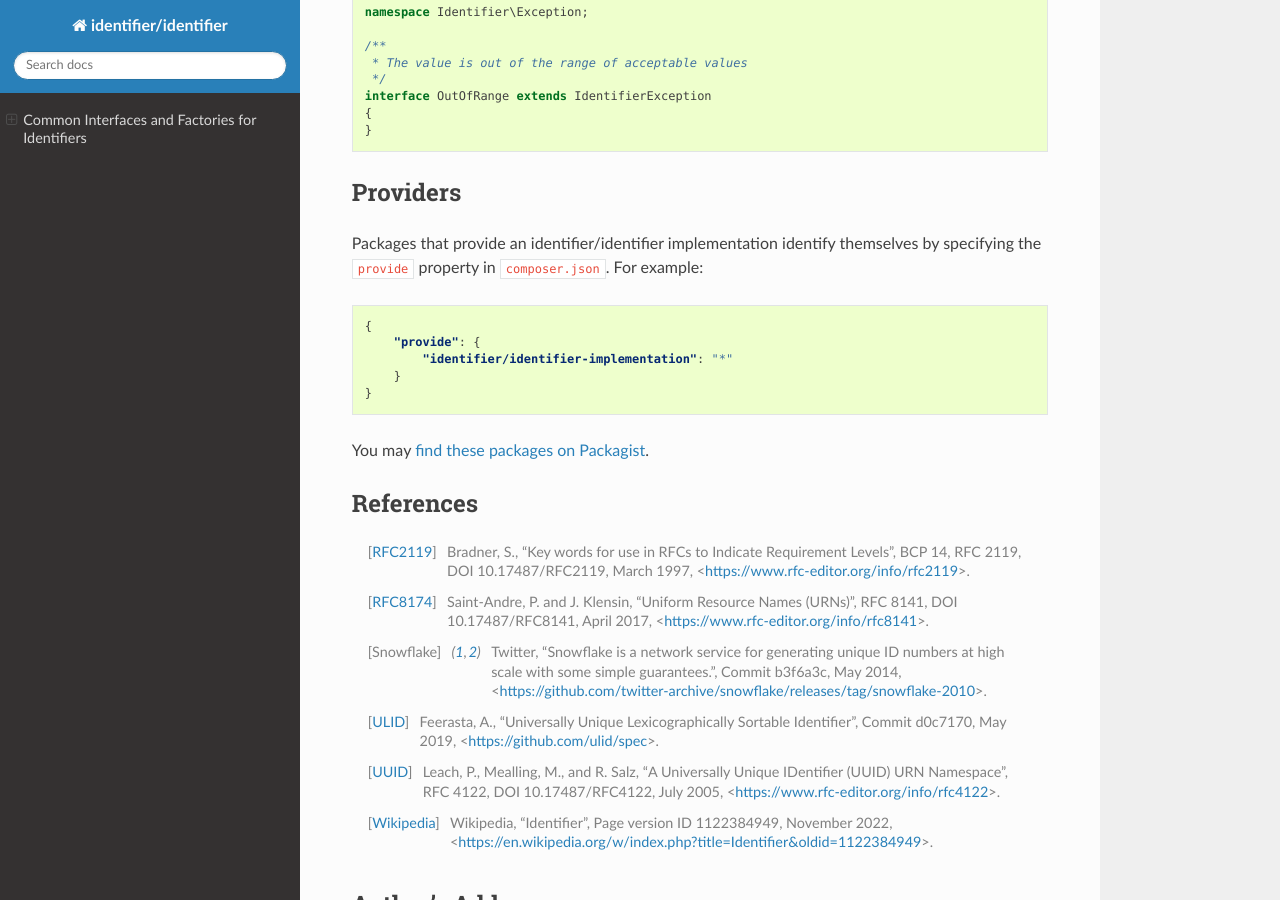
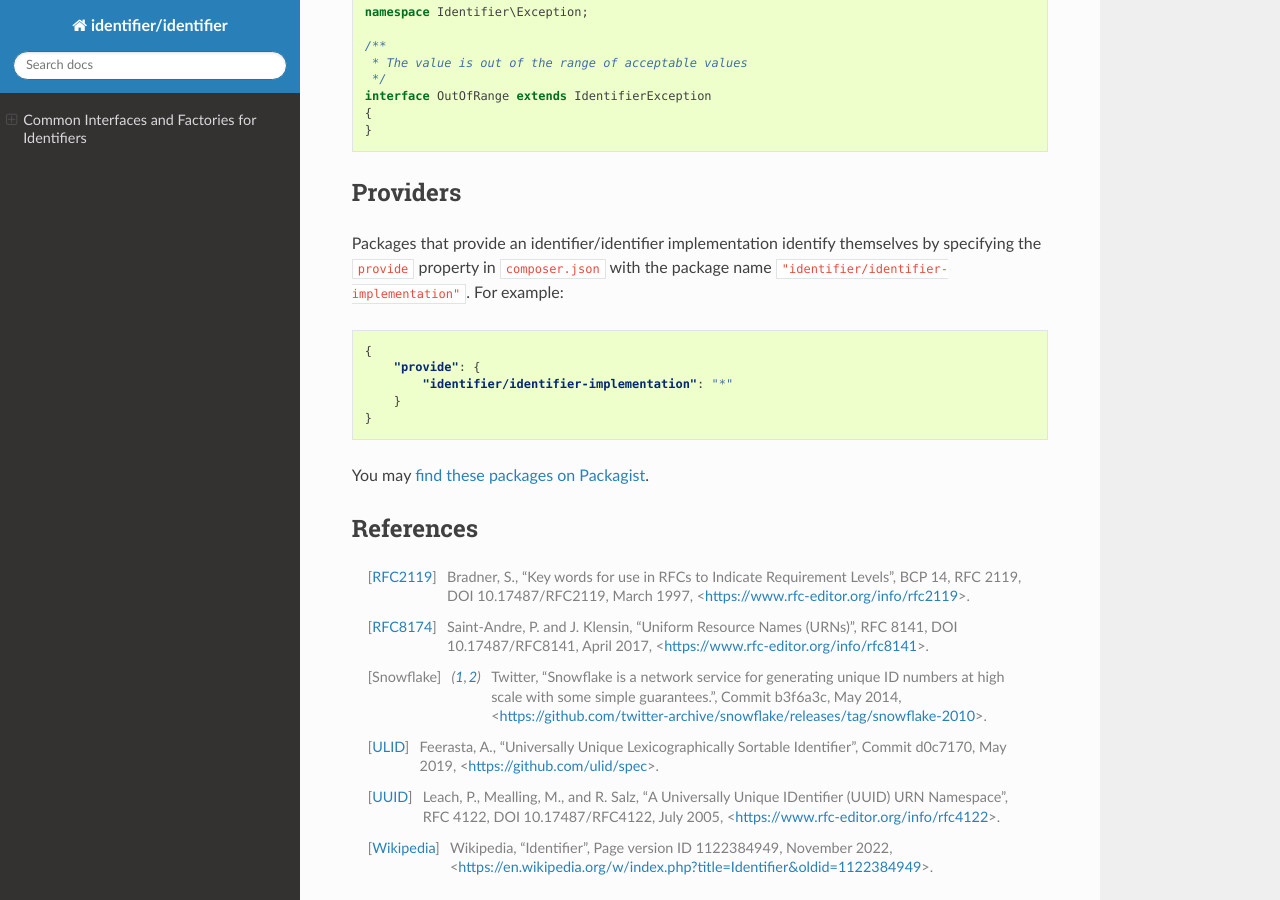
Before and after one commit to php-identifier/identifier, a Sphinx documentation site: the page built from docs/index.rst, in a window 1280 px wide and 900 px high, scrolled down 10200 px. Built offline with Sphinx 7.4.7 and the Read the Docs theme 3.1.0, drawn with Linux system fonts in a browser that asks for light colours.

Commit message:
chore: include the package name for providers

```diff
--- a/docs/index.rst
+++ b/docs/index.rst
@@ -534,7 +534,8 @@ Providers
 =========
 
 Packages that provide an identifier/identifier implementation identify themselves
-by specifying the ``provide`` property in ``composer.json``. For example:
+by specifying the ``provide`` property in ``composer.json`` with the package name
+``"identifier/identifier-implementation"``. For example:
 
 .. code-block:: json
 
```
